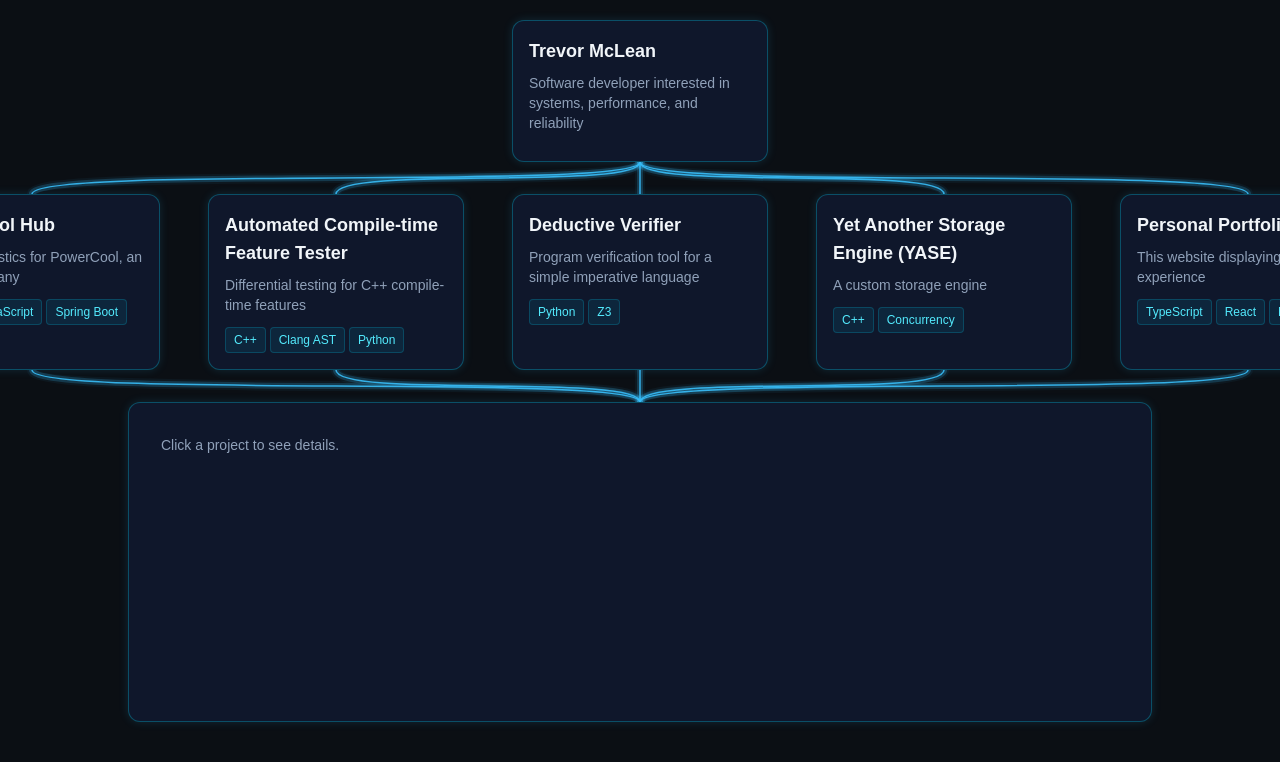
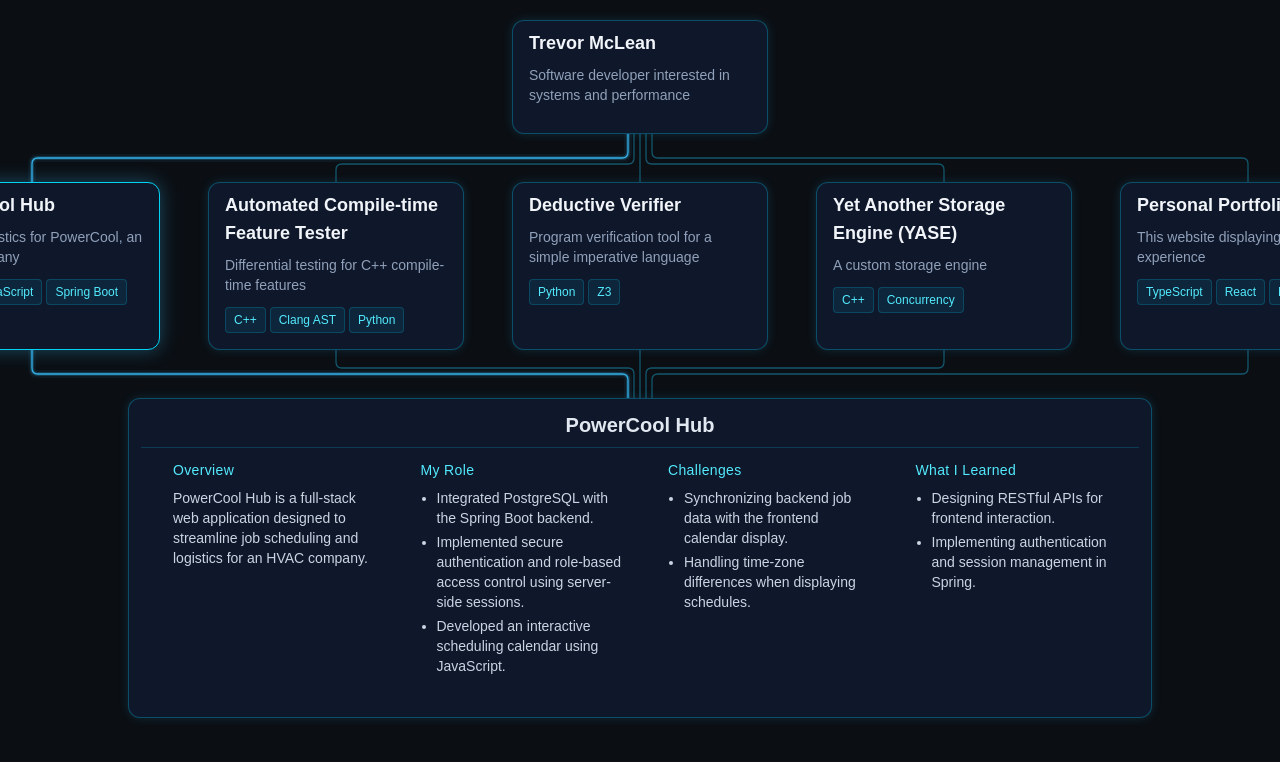
Before and after one commit to trevormclean/portfolio, a Next.js app: page / in a window 1280 px wide. Both pictures are taken after a click on the element 32 px from the left and 282 px from the top of the page. Shown: the top 762 px of the page. Built offline with nearby package versions, Linux system fonts and the light colour scheme.

Commit message:
Added project selection and detail panel layout, and improved visuals

```diff
--- a/components/DetailPanel.tsx
+++ b/components/DetailPanel.tsx
@@ -1,6 +1,34 @@
 import { forwardRef } from "react"
+import { useEffect, useState } from "react"
+import { projectDetails } from "./ProjectDetails"
 
-const DetailPanel = forwardRef<HTMLDivElement>((_, ref) => {
+type Props = {
+  selectedProjectId?: string
+}
+
+const DetailPanel = forwardRef<HTMLDivElement, Props>(
+({ selectedProjectId }, ref) => {
+
+  const [visible, setVisible] = useState(true)
+  const [displayedProjectId, setDisplayedProjectId] = useState(selectedProjectId)
+
+  const project = displayedProjectId
+    ? projectDetails[displayedProjectId]
+    : null
+
+  useEffect(() => {
+    if (selectedProjectId === displayedProjectId) return
+
+    setVisible(false)
+
+    const t = setTimeout(() => {
+      setDisplayedProjectId(selectedProjectId)
+      setVisible(true)
+    }, 150)
+
+    return () => clearTimeout(t)
+  }, [selectedProjectId, displayedProjectId])
+
   return (
     <div
       ref={ref}
@@ -9,17 +37,93 @@ const DetailPanel = forwardRef<HTMLDivElement>((_, ref) => {
         w-full
         max-w-5xl
         min-h-80
-        p-8
+        p-3
         rounded-xl
         border
         border-cyan-400/30
         bg-slate-900
         shadow-[0_0_10px_rgba(56,189,248,0.15)]
+        flex
+        flex-col
+        gap-2
       "
     >
-      <p className="text-slate-400 text-sm">Click a project to see details.</p>
+
+      <div
+        className={`
+          transition-all duration-150 ease-out
+          ${visible ? "opacity-100 translate-y-0" : "opacity-0 translate-y-1"}
+        `}
+      >
+        {!project && (
+          <>
+            <p className="text-slate-400 text-sm text-center">
+              Click a project to see details.
+            </p>
+          </>
+        )}
+
+        {project && (
+          <>
+            <h2 className="text-center text-xl font-semibold text-slate-200 mb-2">
+              {project.title}
+            </h2>
+
+            <div className="border-t border-cyan-400/20 mb-3"></div>
+
+            <div className="grid grid-cols-4 gap-6 px-4 text-sm text-slate-300">
+
+              <Section title="Overview">
+                <p>{project.overview}</p>
+              </Section>
+
+              <Section title="My Role">
+                <ul className="list-disc ml-4 space-y-1">
+                  {project.role.map((r, i) => (
+                    <li key={i}>{r}</li>
+                  ))}
+                </ul>
+              </Section>
+
+              <Section title="Challenges">
+                <ul className="list-disc ml-4 space-y-1">
+                  {project.challenges.map((c, i) => (
+                    <li key={i}>{c}</li>
+                  ))}
+                </ul>
+              </Section>
+
+              <Section title="What I Learned">
+                <ul className="list-disc ml-4 space-y-1">
+                  {project.learned.map((l, i) => (
+                    <li key={i}>{l}</li>
+                  ))}
+                </ul>
+              </Section>
+
+            </div>
+          </>
+        )}
+      </div>
+
     </div>
   )
 })
+
 DetailPanel.displayName = "DetailPanel"
 export default DetailPanel
+
+
+function Section({ title, children }:{
+  title:string
+  children:React.ReactNode
+}) {
+  return (
+    <div className="flex flex-col gap-2 border-cyan-400/20 pl-4">
+      <h3 className="text-cyan-300 font-medium text-sm tracking-wide">
+        {title}
+      </h3>
+      {children}
+    </div>
+  )
+}
--- a/components/EdgeLayer.tsx
+++ b/components/EdgeLayer.tsx
@@ -1,15 +1,59 @@
-type Edge = { d: string }
+type Wire = {
+  nodeId: string
+  topPath: string
+  bottomPath: string
+}
 
-export default function EdgeLayer({ edges }: { edges: Edge[] }) {
+type EdgeLayerProps = {
+  wires: Wire[]
+  selectedNodeId?: string
+}
+
+// EdgeLayer.tsx
+export default function EdgeLayer({ wires, selectedNodeId }: EdgeLayerProps) {
   return (
-    <svg className="absolute top-0 left-0 w-full h-full pointer-events-none" style={{ overflow: 'visible' }}>
-      {edges.map((e, i) => (
-        <g key={i}>
-          <path d={e.d} stroke="#38bdf8" strokeWidth="10" fill="none" opacity="0.05" strokeLinecap="butt" strokeLinejoin="round" />
-          <path d={e.d} stroke="#38bdf8" strokeWidth="6"  fill="none" opacity="0.2"  strokeLinecap="butt" strokeLinejoin="round" />
-          <path d={e.d} stroke="#38bdf8" strokeWidth="1.5" fill="none" opacity="0.9" strokeLinecap="round" strokeLinejoin="round" />
-        </g>
-      ))}
+    <svg
+      className="absolute top-0 left-0 w-full h-full pointer-events-none"
+      style={{ overflow: "visible" }}
+    >
+      {wires.map((wire) => {
+        const sel = wire.nodeId === selectedNodeId
+        return (
+          <g key={wire.nodeId}>
+            {[wire.topPath, wire.bottomPath].map((path, pi) => (
+              <g key={pi}>
+                <path
+                  d={path} fill="none" strokeLinecap="butt" strokeLinejoin="round"
+                  strokeWidth="8"
+                  style={{
+                    stroke: sel ? "#38bdf8" : "#0e7490",
+                    opacity: sel ? 0.05 : 0,
+                    transition: "opacity 200ms ease-out, stroke 200ms ease-out"
+                  }}
+                />
+                <path
+                  d={path} fill="none" strokeLinecap="butt" strokeLinejoin="round"
+                  strokeWidth="4"
+                  style={{
+                    stroke: sel ? "#38bdf8" : "#0e7490",
+                    opacity: sel ? 0.2 : 0,
+                    transition: "opacity 200ms ease-out, stroke 200ms ease-out"
+                  }}
+                />
+                <path
+                  d={path} fill="none" strokeLinecap="round" strokeLinejoin="round"
+                  strokeWidth="1.3"
+                  style={{
+                    stroke: sel ? "#38bdf8" : "#155e75",
+                    opacity: sel ? 0.9 : 0.9,
+                    transition: "opacity 200ms ease-out, stroke 200ms ease-out"
+                  }}
+                />
+              </g>
+            ))}
+          </g>
+        )
+      })}
     </svg>
   )
 }
--- a/components/GraphLayout.tsx
+++ b/components/GraphLayout.tsx
@@ -1,3 +1,4 @@
+// GraphLayout.tsx  (replace the Edge type, computeEdges, edges state, and EdgeLayer usage)
 "use client"
 
 import { useEffect, useRef, useState } from "react"
@@ -13,129 +14,181 @@ type NodeData = {
   level: "root" | "project"
 }
 
-type Edge = {
-  d: string
-  skipGap?: number
-}
-
 const nodes: NodeData[] = [
   {
     id: "root",
     title: "Trevor McLean",
-    description: "Software developer interested in systems, performance, and reliability",
-    level: "root"
+    description: "Software developer interested in systems and performance",
+    level: "root",
   },
   {
-    id: "p1",
+    id: "powercool",
     title: "PowerCool Hub",
     description: "Handles logistics for PowerCool, an HVAC company",
     tags: ["Java", "JavaScript", "Spring Boot"],
-    level: "project"
+    level: "project",
   },
   {
-    id: "p2",
+    id: "compile-time-tester",
     title: "Automated Compile-time Feature Tester",
     description: "Differential testing for C++ compile-time features",
     tags: ["C++", "Clang AST", "Python"],
-    level: "project"
+    level: "project",
   },
   {
-    id: "p3",
+    id: "deductive-verifier",
     title: "Deductive Verifier",
     description: "Program verification tool for a simple imperative language",
     tags: ["Python", "Z3"],
-    level: "project"
+    level: "project",
   },
   {
-    id: "p4",
+    id: "yase",
     title: "Yet Another Storage Engine (YASE)",
     description: "A custom storage engine",
     tags: ["C++", "Concurrency"],
-    level: "project"
+    level: "project",
   },
   {
-    id: "p5",
+    id: "portfolio",
     title: "Personal Portfolio",
     description: "This website displaying my project experience",
     tags: ["TypeScript", "React", "Next.js"],
-    level: "project"
+    level: "project",
   }
-
 ]
 
+type Wire = {
+  nodeId: string
+  topPath: string
+  bottomPath: string
+}
+
+
+/**
+ * Builds an SVG path that:
+ *  1. Drops straight down from (startX, startY)
+ *  2. Turns 90° (rounded) toward endX at depth `turnDepth`
+ *  3. Travels horizontally to endX
+ *  4. Turns 90° (rounded) downward and arrives at (endX, endY)
+ *
+ * If startX ≈ endX the path is a simple vertical line.
+ */
+function makeWirePath(
+  startX: number,
+  startY: number,
+  endX: number,
+  endY: number,
+  turnDepth: number
+): string {
+  const dx = endX - startX
+  const CORNER_R = 6
+  if (Math.abs(dx) <= CORNER_R * 2) {
+    // Close enough — draw straight down
+    return `M ${startX} ${startY} L ${endX} ${endY}`
+  }
+  const sign = dx > 0 ? 1 : -1
+  const ty = startY + turnDepth // y where horizontal run lives
+  return [
+    `M ${startX} ${startY}`,
+    `L ${startX} ${ty - CORNER_R}`,
+    `Q ${startX} ${ty} ${startX + sign * CORNER_R} ${ty}`,
+    `L ${endX - sign * CORNER_R} ${ty}`,
+    `Q ${endX} ${ty} ${endX} ${ty + CORNER_R}`,
+    `L ${endX} ${endY}`,
+  ].join(" ")
+}
+
 export default function GraphLayout() {
-
   const containerRef = useRef<HTMLDivElement>(null)
   const nodeRefs = useRef<Record<string, HTMLDivElement | null>>({})
   const detailRef = useRef<HTMLDivElement>(null)
-  const [edges, setEdges] = useState<Edge[]>([])
+  const [wires, setWires] = useState<Wire[]>([])
+  const [selectedProjectId, setSelectedProjectId] = useState<string>()
 
-  function computeEdges() {
+  function computeWires() {
     const container = containerRef.current
-    const root = nodeRefs.current["root"]
-    const detail = detailRef.current
-    if (!container || !root || !detail) return
+    const rootEl = nodeRefs.current["root"]
+    const detailEl = detailRef.current
+    if (!container || !rootEl || !detailEl) return
 
     const cRect = container.getBoundingClientRect()
     const toLocal = (rect: DOMRect) => ({
       centerX: rect.left - cRect.left + rect.width / 2,
-      top:     rect.top  - cRect.top,
-      bottom:  rect.bottom - cRect.top,
+      top: rect.top - cRect.top,
+      bottom: rect.bottom - cRect.top,
     })
 
-    const rootLocal = toLocal(root.getBoundingClientRect())
-    const detailLocal = toLocal(detail.getBoundingClientRect())
+    const rootLocal = toLocal(rootEl.getBoundingClientRect())
+    const detailLocal = toLocal(detailEl.getBoundingClientRect())
 
-    const projectPoints = nodes
-      .filter(n => n.level === "project")
-      .flatMap(n => {
+    const projectLocals = nodes
+      .filter((n) => n.level === "project")
+      .flatMap((n) => {
         const el = nodeRefs.current[n.id]
         if (!el) return []
         return [{ id: n.id, ...toLocal(el.getBoundingClientRect()) }]
       })
 
-    if (projectPoints.length === 0) return
+    if (projectLocals.length === 0) return
 
-    const sCurve = (sx: number, sy: number, ex: number, ey: number) => {
-      const dy = ey - sy
-      const strn = 0.9
-      return `M ${sx} ${sy} C ${sx} ${sy + dy * strn} ${ex} ${ey - dy * strn} ${ex} ${ey}`
-    }
+    const N = projectLocals.length
 
-    const newEdges: Edge[] = [
-      // root → project nodes
-      ...projectPoints.map(p => ({
-        d: sCurve(rootLocal.centerX, rootLocal.bottom, p.centerX, p.top)
-      })),
-      // project nodes → detail panel
-      ...projectPoints.map(p => ({
-          d: sCurve(p.centerX, p.bottom, detailLocal.centerX, detailLocal.top)
-        }))
-    ]
+    // Vertical gaps
+    const yGapTop = projectLocals[0].top - rootLocal.bottom
+    const yGapBottom = detailLocal.top - projectLocals[0].bottom
 
-    setEdges(newEdges)
+    const W_GAP = 6 // px between wires in bundle
+
+    const newWires: Wire[] = projectLocals.map((p, i) => {
+      // Distance from the nearer edge — determines how deep this wire turns
+      const distFromEdge = Math.min(i, N - 1 - i)
+
+      // --- TOP SECTION: root bundle → pNode center ---
+      // Bundle x at root bottom (centered, wires spaced W_GAP apart)
+      const rootBundleX = rootLocal.centerX + (i - (N - 1) / 2) * W_GAP
+      const maxDistTop = Math.floor((N-1) / 2)
+      const turnDepthTop = 3 * yGapTop / 4 - (maxDistTop - distFromEdge) * W_GAP
+
+      const topPath = makeWirePath(
+        rootBundleX, rootLocal.bottom,
+        p.centerX,   p.top,
+        turnDepthTop
+      )
+
+      // --- BOTTOM SECTION: pNode center → detail bundle ---
+      // Bundle x at detail top (same centred layout)
+      const detailBundleX = detailLocal.centerX + (i - (N - 1) / 2) * W_GAP
+      const maxDistBottom = Math.floor((N-1) / 2)
+      const turnDepthBottom = yGapBottom / 4 + (maxDistBottom - distFromEdge) * W_GAP
+
+      const bottomPath = makeWirePath(
+        p.centerX,    p.bottom,
+        detailBundleX, detailLocal.top,
+        turnDepthBottom
+      )
+
+      return { nodeId: p.id, topPath, bottomPath }
+    })
+
+    setWires(newWires)
   }
 
   useEffect(() => {
-    computeEdges()
-
-    window.addEventListener("resize", computeEdges)
-
-    return () => window.removeEventListener("resize", computeEdges)
-
+    computeWires()
+    window.addEventListener("resize", computeWires)
+    return () => window.removeEventListener("resize", computeWires)
   }, [])
 
-  const rootNode = nodes.find(n => n.level === "root")
-  const projectNodes = nodes.filter(n => n.level === "project")
+  const rootNode = nodes.find((n) => n.level === "root")
+  const projectNodes = nodes.filter((n) => n.level === "project")
 
   return (
-
     <div
       ref={containerRef}
-      className="relative w-full flex flex-col items-center pt-5 gap-8"
+      className="relative w-full flex flex-col items-center pt-5 gap-12"
     >
-
-      <EdgeLayer edges={edges} />
+      <EdgeLayer wires={wires} selectedNodeId={selectedProjectId} />
 
       {rootNode && (
         <NodeCard
@@ -147,22 +200,23 @@ export default function GraphLayout() {
       )}
 
       <div className="flex gap-12">
-        {projectNodes.map(node => (
-
+        {projectNodes.map((node) => (
           <NodeCard
             key={node.id}
             ref={(el) => { nodeRefs.current[node.id] = el }}
             title={node.title}
             description={node.description}
             tags={node.tags}
+            selected={node.id === selectedProjectId}
+            onClick={() => setSelectedProjectId(prev => prev === node.id ? undefined : node.id)}
           />
-
         ))}
       </div>
 
-      <DetailPanel ref={detailRef} />
-
+      <DetailPanel
+        ref={detailRef}
+        selectedProjectId={selectedProjectId}
+      />
     </div>
-
   )
 }
--- a/components/NodeCard.tsx
+++ b/components/NodeCard.tsx
@@ -1,3 +1,4 @@
+// NodeCard.tsx — remove hover classes, add selected prop
 import { forwardRef } from "react"
 
 type NodeCardProps = {
@@ -5,72 +6,35 @@ type NodeCardProps = {
   description: string
   tags?: string[]
   onClick?: () => void
+  selected?: boolean
 }
 
 const NodeCard = forwardRef<HTMLDivElement, NodeCardProps>(
-({ title, description, tags = [], onClick }, ref) => {
-
+({ title, description, tags = [], onClick, selected }, ref) => {
   return (
-
     <div
       ref={ref}
       onClick={onClick}
-      className="
-        relative
-        w-64
-        p-4
-        rounded-xl
-        border
-        border-cyan-400/30
-        bg-slate-900
-        shadow-[0_0_10px_rgba(56,189,248,0.15)]
-        hover:shadow-[0_0_18px_rgba(56,189,248,0.35)]
-        hover:border-cyan-400
-        transition-all
-        cursor-pointer
-      "
+      className={`
+        relative w-64 px-4 pt-2 pb-4 rounded-xl border bg-slate-900 select-none
+        transition-all duration-200 ease-out cursor-pointer
+        ${selected
+          ? "border-cyan-400 shadow-[0_0_18px_rgba(56,189,248,0.35)]"
+          : "border-cyan-400/30 shadow-[0_0_10px_rgba(56,189,248,0.15)]"
+        }
+      `}
     >
-
-      <h3 className="text-lg font-semibold text-slate-100 mb-2">
-        {title}
-      </h3>
-
-      <p className="text-sm text-slate-400 mb-3">
-        {description}
-      </p>
-
+      <h3 className="text-lg font-semibold text-slate-100 mb-2">{title}</h3>
+      <p className="text-sm text-slate-400 mb-3">{description}</p>
       <div className="flex flex-wrap gap-1">
-
         {tags.map(tag => (
-
-          <span
-            key={tag}
-            className="
-              text-xs
-              px-2
-              py-1
-              rounded
-              bg-cyan-500/10
-              text-cyan-300
-              border
-              border-cyan-400/20
-            "
-          >
-
+          <span key={tag} className="text-xs px-2 py-1 rounded bg-cyan-500/10 text-cyan-300 border border-cyan-400/20">
             {tag}
-
           </span>
-
         ))}
-
       </div>
-
     </div>
-
   )
-
 })
-
-NodeCard.displayName="NodeCard"
-
+NodeCard.displayName = "NodeCard"
 export default NodeCard
--- /dev/null
+++ b/components/ProjectDetails.tsx
@@ -0,0 +1,58 @@
+export type ProjectDetail = {
+  id: string
+  title: string
+  overview: string
+  role: string[]
+  challenges: string[]
+  learned: string[]
+}
+
+export const projectDetails: Record<string, ProjectDetail> = {
+  "powercool": {
+    id: "powercool",
+    title: "PowerCool Hub",
+
+    overview:
+      "PowerCool Hub is a full-stack web application designed to streamline job scheduling and logistics for an HVAC company.",
+
+    role: [
+      "Integrated PostgreSQL with the Spring Boot backend.",
+      "Implemented secure authentication and role-based access control using server-side sessions.",
+      "Developed an interactive scheduling calendar using JavaScript."
+    ],
+
+    challenges: [
+      "Synchronizing backend job data with the frontend calendar display.",
+      "Handling time-zone differences when displaying schedules."
+    ],
+
+    learned: [
+      "Designing RESTful APIs for frontend interaction.",
+      "Implementing authentication and session management in Spring."
+    ]
+  },
+
+  "compile-time-tester": {
+    id: "compile-time-tester",
+    title: "Automated Compile-time Feature Tester",
+
+    overview:
+      "An automated differential testing pipeline that evaluates the robustness and runtime impact of C++ compile-time features across compilers.",
+
+    role: [
+      "Designed the architecture around Clang AST tooling.",
+      "Implemented the first compile-time feature inserter using `constinit`.",
+      "Built Python scripts to analyze runtime performance data."
+    ],
+
+    challenges: [
+      "Understanding and safely modifying code using Clang AST tooling.",
+      "Designing a modular testing pipeline for future feature support."
+    ],
+
+    learned: [
+      "Working with Clang compiler tooling and AST transformations.",
+      "Designing extensible experimental pipelines."
+    ]
+  }
+}
```
